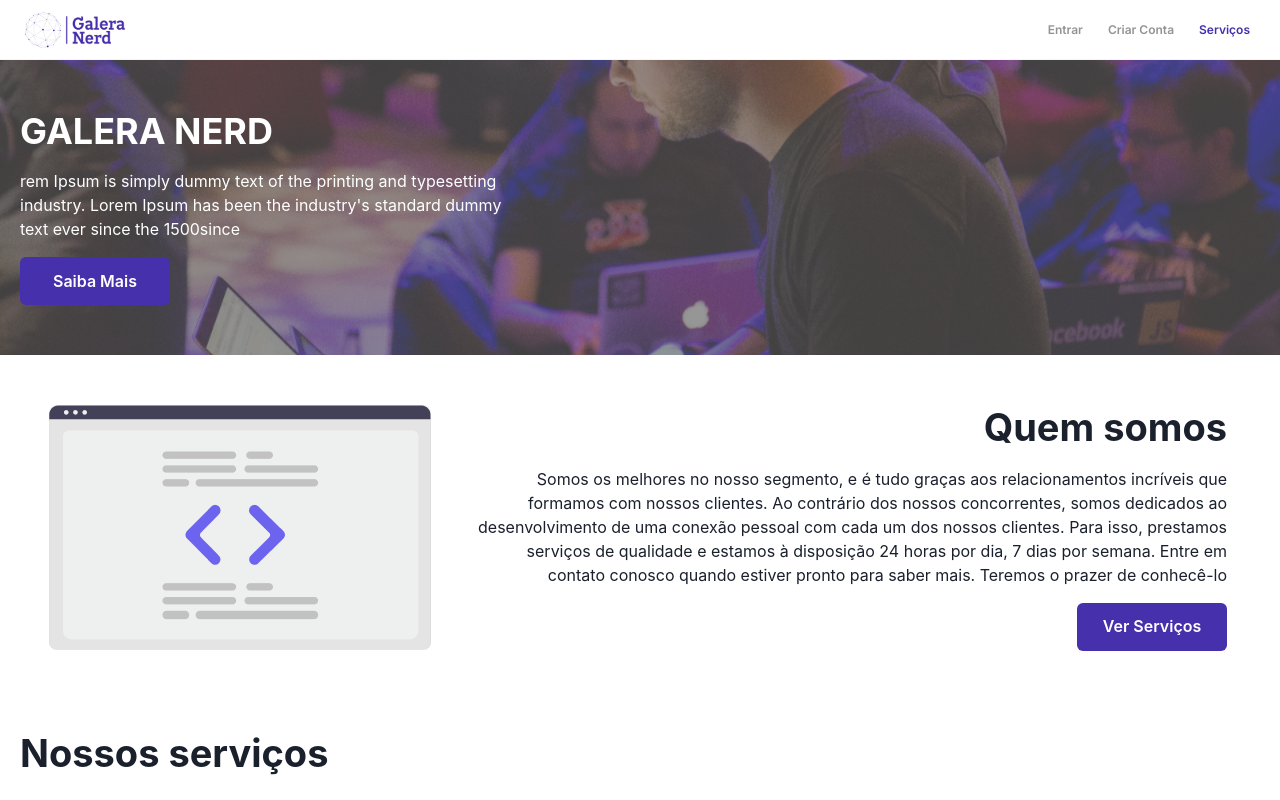
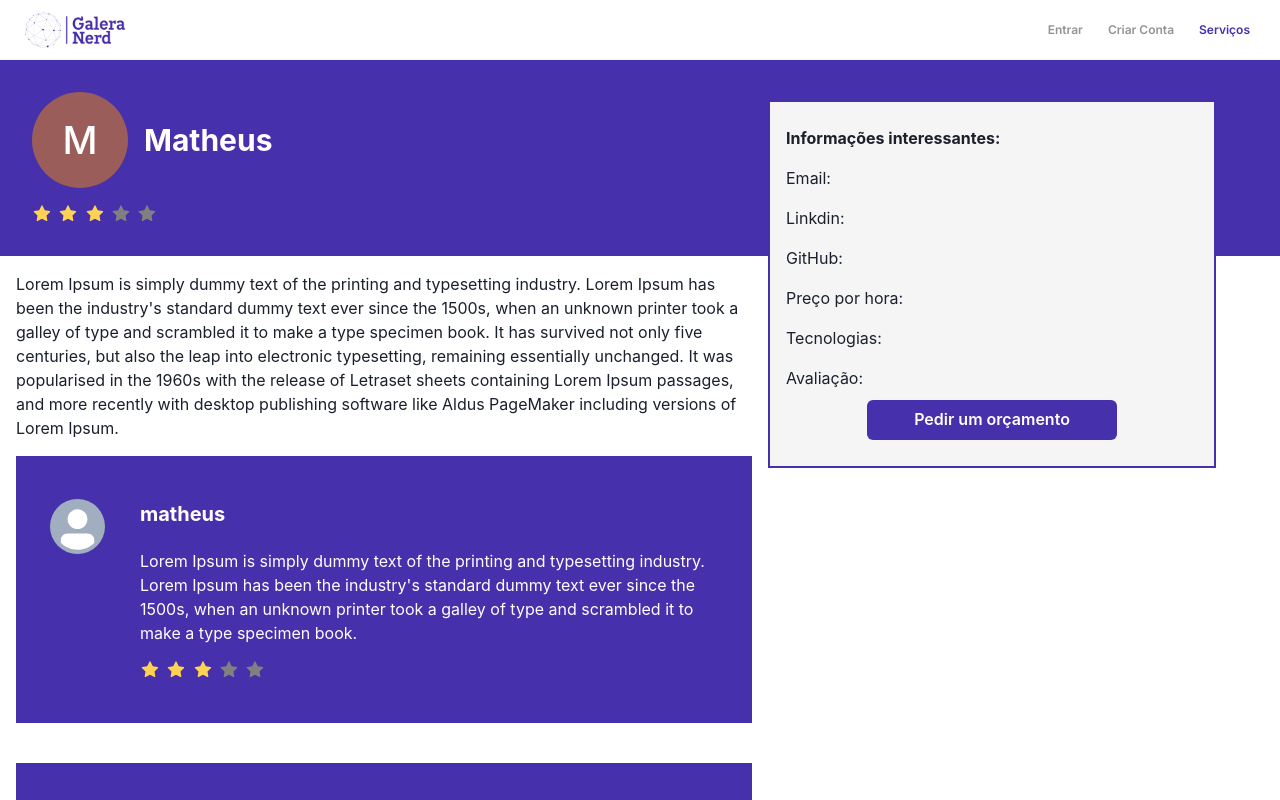
Before and after one commit to PauloHenriqueMagno/GaleraNerd, a React (Create React App) app: page /dev/1 in a window 1280 px wide. Shown: the top 800 px of the page. Built offline with nearby package versions, Linux system fonts and the light colour scheme.

Commit message:
devProfile page styling

```diff
--- a/public/index.html
+++ b/public/index.html
@@ -2,7 +2,7 @@
 <html lang="pt">
   <head>
     <meta charset="utf-8" />
-    <link rel="icon" href="./favicon.ico" />
+    <link rel="icon" href="%PUBLIC_URL%/favicon.png" />
     <meta name="viewport" content="width=device-width, initial-scale=1" />
     <meta name="theme-color" content="#000000" />
     <link href="https://fonts.googleapis.com/css2?family=Inter:wght@100;200;300;400;500;600;700;800;900&display=swap" rel="stylesheet">
--- a/src/components/CommentCard/index.jsx
+++ b/src/components/CommentCard/index.jsx
@@ -1,13 +1,14 @@
 import { Flex, Text, Box, Avatar } from "@chakra-ui/react";
 import StarAverage from "../StarAverage";
 
-const CommentCard = ({ userComment, userName, userRate }) => {
+const CommentCard = ({ userComment, userName, userRate, ...res}) => {
   return (
     <Flex
+      color="white"
       bg="purple.2"
-      w={{ mobile: "90%", desktop: "925px" }}
+      w="100%"
       p="43px 34px"
-      margin={{ mobile: "0 auto", desktop: "0" }}
+      {...res}
     >
       <Box display={{ mobile: "none", desktop: "flex" }} marginRight="35px">
         <Avatar w="55px" h="55px" />
--- /dev/null
+++ b/src/pages/DevProfile/index.jsx
@@ -0,0 +1,76 @@
+import { Box, Text, Flex, Avatar, Heading, Button } from "@chakra-ui/react";
+import Header from "../../components/Header"
+import StarAverage from "../../components/StarAverage";
+import CommentCard from "../../components/CommentCard"
+
+const DevProfile = () => {
+  return (
+    <Box
+      minH="100vh"
+      maxW="1280px"
+      position="relative"
+      m="auto"
+    >
+      <Header />
+      <Flex>
+        <Box>
+          <Box p="8" bg="purple.2">
+            <Flex align="center" mb="4">
+              <Avatar name="Matheus" size="xl" mr="4"/>
+              <Heading as="h2" color="white" size="lg">Matheus</Heading>
+            </Flex>
+            <StarAverage rate="3" />
+          </Box>
+          <Box px="4" maxW={{mobile: "100%", desktop: "60%"}}>
+            <Text my="4">
+              Lorem Ipsum is simply dummy text of the printing and typesetting industry. Lorem Ipsum has been the industry's standard dummy text ever since the 1500s, when an unknown printer took a galley of type and scrambled it to make a type specimen book. It has survived not only five centuries, but also the leap into electronic typesetting, remaining essentially unchanged. It was popularised in the 1960s with the release of Letraset sheets containing Lorem Ipsum passages, and more recently with desktop publishing software like Aldus PageMaker including versions of Lorem Ipsum.
+            </Text>
+            <Box
+              minW="35%"
+              border="2px solid"
+              borderColor="purple.2"
+              mb="4" p="4" bg="grey.3"
+              top="100px" right="5%"
+              position={{mobile: "static", desktop: "absolute"}}
+            >
+              <Heading size="20px" mt="2">
+                Informações interessantes:
+              </Heading>
+              <Text mt="4" size="16px">Email:</Text>
+              <Text mt="4" size="16px">Linkdin:</Text>
+              <Text mt="4" size="16px">GitHub:</Text>
+              <Text mt="4" size="16px">Preço por hora:</Text>
+              <Text mt="4" size="16px">Tecnologias:</Text>
+              <Text mt="4" size="16px">Avaliação:</Text>
+              <Button
+                m="10px auto"
+                display="block"
+                w="250px"
+                bg="purple.2" color="white"
+                _hover={{ backgroundColor: "purple.4" }}
+              >
+                Pedir um orçamento
+              </Button>
+
+            </Box>
+            <Box>
+              <CommentCard
+                userRate="3"
+                userName="matheus"
+                userComment="Lorem Ipsum is simply dummy text of the printing and typesetting industry. Lorem Ipsum has been the industry's standard dummy text ever since the 1500s, when an unknown printer took a galley of type and scrambled it to make a type specimen book. "
+              />
+              <CommentCard
+                my="10"
+                userRate="4"
+                userName="matheus"
+                userComment="Lorem Ipsum is simply dummy text of the printing and typesetting industry. Lorem Ipsum has been the industry's standard dummy text ever since the 1500s, when an unknown printer took a galley of type and scrambled it to make a type specimen book. "
+              />
+            </Box>
+          </Box>
+        </Box>
+      </Flex>
+    </Box>
+  )
+}
+
+export default DevProfile;
--- a/src/routes/index.jsx
+++ b/src/routes/index.jsx
@@ -3,6 +3,7 @@ import Register from "../pages/Register";
 import Login from "../pages/login";
 import Home from "../pages/Home";
 import Search from "../pages/Search";
+import DevProfile from "../pages/DevProfile";
 
 const Routes = () => {
   return (
@@ -17,6 +18,9 @@ const Routes = () => {
       <Route path="/search">
         <Search />
       </Route>
+      <Route path="/dev/:id">
+        <DevProfile />
+      </Route>
       <Route path="/">
         <Home />
       </Route>
```
Also changed, not shown: public/favicon.png (added), public/robots.txt (deleted), src/components/IndoDev/index.js (added), 1 other file (tests, documents, lock files or other folders).
